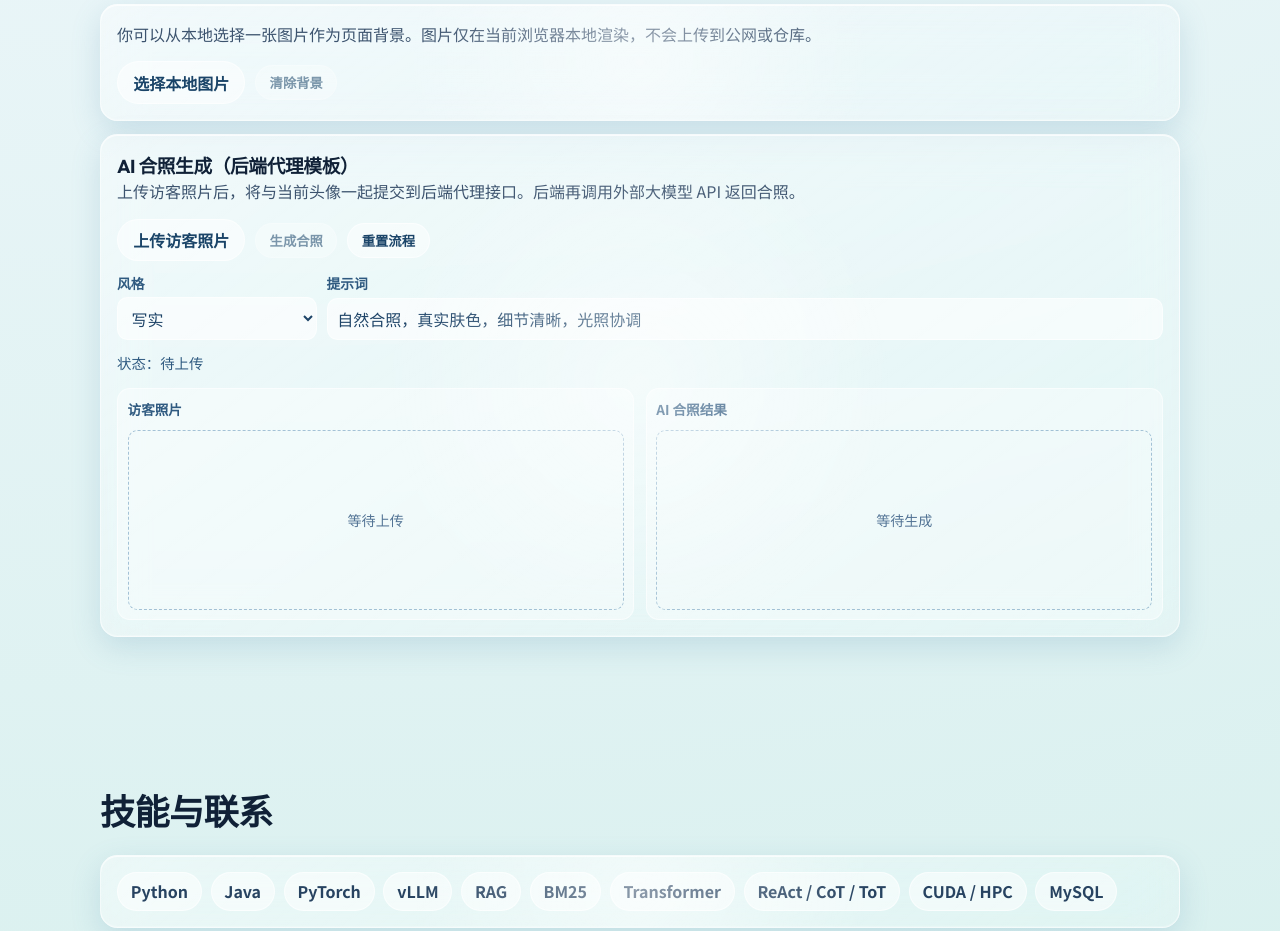
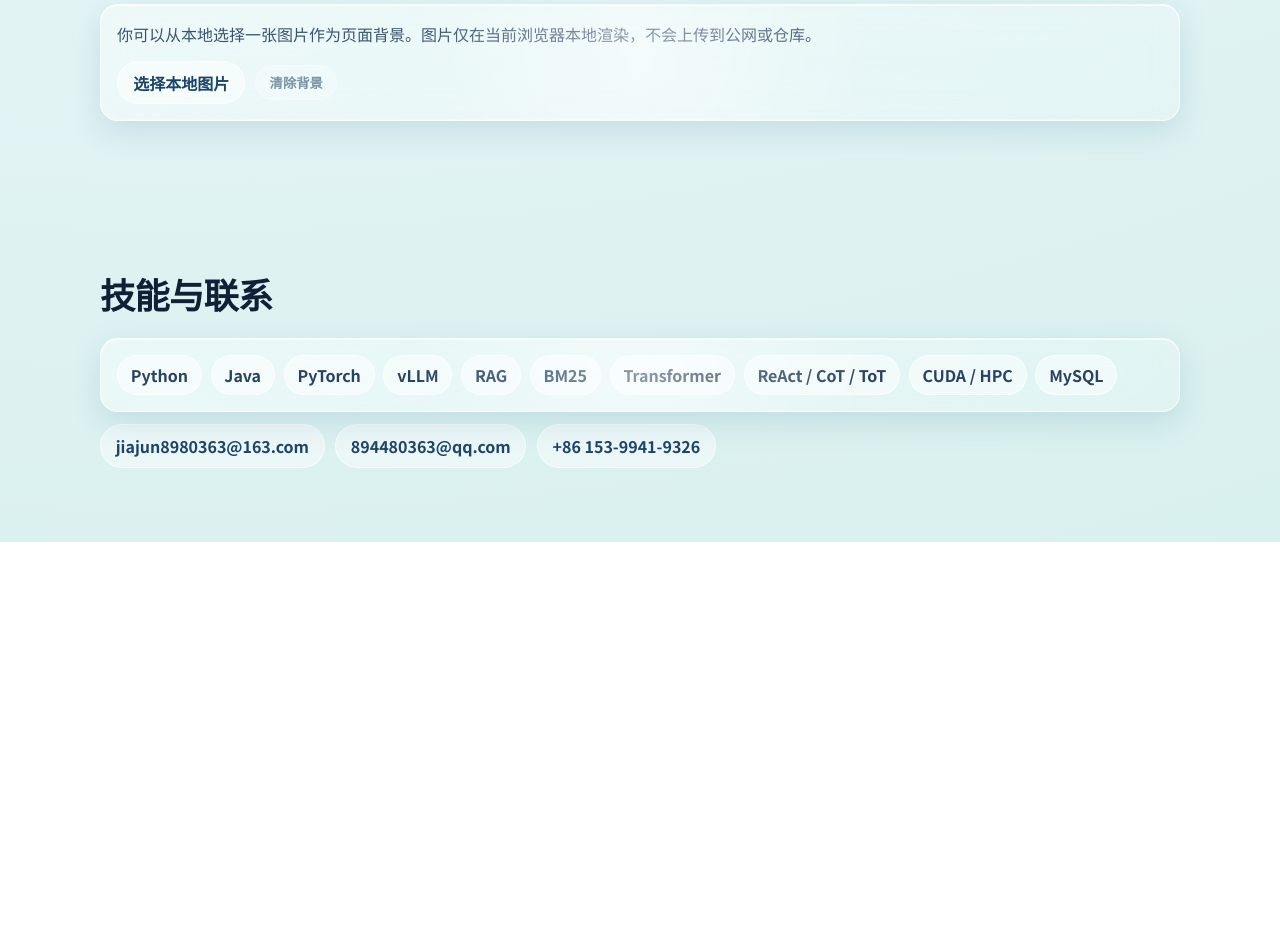
Before and after one commit to HHFBM/self_website, a Vue app: page / in a window 1280 px wide. Shown: the part 3420-4351 px from the top of the page. After the commit the page ends 3962 px from the top, so only its background shows below. Built offline with nearby package versions, Linux system fonts and the light colour scheme.

Commit message:
Remove AI co-photo module from upload section

```diff
--- a/src/App.vue
+++ b/src/App.vue
@@ -212,16 +212,6 @@ const profilePhotoUrl = ref(defaultProfilePhoto)
 const profilePhotoName = ref('默认照片')
 const isPhotoLocked = ref(false)
 const lastUploadedPhotoDataUrl = ref('')
-const aiPartnerInput = ref(null)
-const aiPartnerFile = ref(null)
-const aiPartnerPreviewUrl = ref('')
-const aiPrompt = ref('自然合照，真实肤色，细节清晰，光照协调')
-const aiStylePreset = ref('realistic')
-const aiState = ref('idle')
-const aiError = ref('')
-const aiResultUrl = ref('')
-const aiResultMimeType = ref('')
-const aiResultSource = ref('')
 
 const showTetris = ref(false)
 const board = ref(createEmptyBoard())
@@ -242,7 +232,6 @@ let lastFrameTime = 0
 let dropAccumulator = 0
 let customBackgroundObjectUrl = ''
 let profilePhotoObjectUrl = ''
-let aiPartnerPreviewObjectUrl = ''
 const PHOTO_LOCK_ENABLED_KEY = 'self_website_photo_lock_enabled'
 const PHOTO_LOCK_DATA_KEY = 'self_website_photo_lock_data'
 
@@ -251,20 +240,6 @@ const level = computed(() => Math.floor(linesCleared.value / 10) + 1)
 const filteredProjects = computed(() => {
   if (filter.value === 'all') return projects
   return projects.filter(p => p.tag.includes(filter.value))
-})
-
-const aiIsBusy = computed(() => ['validating', 'uploading', 'generating'].includes(aiState.value))
-
-const aiStateLabel = computed(() => {
-  const map = {
-    idle: '待上传',
-    validating: '校验中',
-    uploading: '上传中',
-    generating: '生成中',
-    success: '生成成功',
-    error: '生成失败',
-  }
-  return map[aiState.value] || '未知状态'
 })
 
 const sceneBackgroundStyle = computed(() => {
@@ -788,102 +763,6 @@ function togglePhotoLock() {
   }
 }
 
-function resetAiState(keepPartner = true) {
-  aiState.value = 'idle'
-  aiError.value = ''
-  aiResultUrl.value = ''
-  aiResultMimeType.value = ''
-  aiResultSource.value = ''
-  if (!keepPartner) {
-    aiPartnerFile.value = null
-    if (aiPartnerPreviewObjectUrl) {
-      URL.revokeObjectURL(aiPartnerPreviewObjectUrl)
-      aiPartnerPreviewObjectUrl = ''
-    }
-    aiPartnerPreviewUrl.value = ''
-    if (aiPartnerInput.value) {
-      aiPartnerInput.value.value = ''
-    }
-  }
-}
-
-function onAiPartnerUpload(event) {
-  const file = event.target.files?.[0]
-  if (!file || !file.type.startsWith('image/')) return
-
-  aiPartnerFile.value = file
-  if (aiPartnerPreviewObjectUrl) {
-    URL.revokeObjectURL(aiPartnerPreviewObjectUrl)
-  }
-  aiPartnerPreviewObjectUrl = URL.createObjectURL(file)
-  aiPartnerPreviewUrl.value = aiPartnerPreviewObjectUrl
-
-  if (aiState.value === 'error' || aiState.value === 'success') {
-    resetAiState(true)
-  }
-}
-
-async function buildSelfImageFile() {
-  const response = await fetch(profilePhotoUrl.value)
-  if (!response.ok) {
-    throw new Error('读取当前头像失败，请重新上传头像后再试。')
-  }
-  const blob = await response.blob()
-  return new File([blob], 'self_photo.jpg', { type: blob.type || 'image/jpeg' })
-}
-
-async function generateAiCoPhoto() {
-  if (!aiPartnerFile.value) {
-    aiState.value = 'error'
-    aiError.value = '请先上传访客照片。'
-    return
-  }
-
-  try {
-    aiState.value = 'validating'
-    aiError.value = ''
-    aiResultUrl.value = ''
-    aiResultMimeType.value = ''
-    aiResultSource.value = ''
-
-    const selfFile = await buildSelfImageFile()
-    const formData = new FormData()
-    formData.append('self_image', selfFile)
-    formData.append('partner_image', aiPartnerFile.value)
-    formData.append('prompt', aiPrompt.value)
-    formData.append('style_preset', aiStylePreset.value)
-
-    aiState.value = 'uploading'
-    const response = await fetch('/api/v1/ai-photo/generate', {
-      method: 'POST',
-      body: formData,
-    })
-
-    aiState.value = 'generating'
-    const data = await response.json()
-    if (!response.ok) {
-      throw new Error(data?.error?.message || '后端生成失败，请稍后重试。')
-    }
-
-    if (data.image_base64) {
-      const mimeType = data.mime_type || 'image/png'
-      aiResultUrl.value = `data:${mimeType};base64,${data.image_base64}`
-      aiResultMimeType.value = mimeType
-    } else if (data.image_url) {
-      aiResultUrl.value = data.image_url
-      aiResultMimeType.value = data.mime_type || ''
-    } else {
-      throw new Error('接口未返回有效图片结果。')
-    }
-
-    aiResultSource.value = data?.meta?.provider || 'unknown'
-    aiState.value = 'success'
-  } catch (error) {
-    aiState.value = 'error'
-    aiError.value = error instanceof Error ? error.message : '生成失败，请稍后重试。'
-  }
-}
-
 function onLocalBackgroundUpload(event) {
   const file = event.target.files?.[0]
   if (!file || !file.type.startsWith('image/')) return
@@ -965,10 +844,6 @@ onBeforeUnmount(() => {
   if (profilePhotoObjectUrl) {
     URL.revokeObjectURL(profilePhotoObjectUrl)
     profilePhotoObjectUrl = ''
-  }
-  if (aiPartnerPreviewObjectUrl) {
-    URL.revokeObjectURL(aiPartnerPreviewObjectUrl)
-    aiPartnerPreviewObjectUrl = ''
   }
 })
 </script>
@@ -1201,55 +1076,6 @@ onBeforeUnmount(() => {
         </div>
         <p v-if="customBackgroundName" class="upload-meta">当前背景：{{ customBackgroundName }}</p>
       </article>
-
-      <article class="upload-panel liquid-panel ai-panel">
-        <h3>AI 合照生成（后端代理模板）</h3>
-        <p>
-          上传访客照片后，将与当前头像一起提交到后端代理接口。后端再调用外部大模型 API 返回合照。
-        </p>
-        <div class="upload-row">
-          <label class="upload-btn">
-            上传访客照片
-            <input ref="aiPartnerInput" type="file" accept="image/*" @change="onAiPartnerUpload" />
-          </label>
-          <button class="tiny-btn" :disabled="aiIsBusy || !aiPartnerFile" @click="generateAiCoPhoto">
-            {{ aiIsBusy ? '生成中...' : '生成合照' }}
-          </button>
-          <button class="tiny-btn" :disabled="aiIsBusy" @click="resetAiState(false)">重置流程</button>
-        </div>
-
-        <div class="ai-config-grid">
-          <label class="ai-field">
-            <span>风格</span>
-            <select v-model="aiStylePreset">
-              <option value="realistic">写实</option>
-              <option value="cinematic">电影感</option>
-              <option value="casual">日常生活感</option>
-            </select>
-          </label>
-          <label class="ai-field ai-field-wide">
-            <span>提示词</span>
-            <input v-model="aiPrompt" type="text" placeholder="例如：自然合照，真实光照，细节清晰" />
-          </label>
-        </div>
-
-        <p class="upload-meta">状态：{{ aiStateLabel }}</p>
-        <p v-if="aiError" class="upload-meta ai-error">{{ aiError }}</p>
-        <p v-if="aiResultSource" class="upload-meta">生成来源：{{ aiResultSource }}</p>
-
-        <div class="ai-preview-grid">
-          <div class="ai-preview-card">
-            <p>访客照片</p>
-            <img v-if="aiPartnerPreviewUrl" :src="aiPartnerPreviewUrl" alt="访客上传照片预览" />
-            <div v-else class="ai-placeholder">等待上传</div>
-          </div>
-          <div class="ai-preview-card">
-            <p>AI 合照结果</p>
-            <img v-if="aiResultUrl" :src="aiResultUrl" alt="AI 合照结果" />
-            <div v-else class="ai-placeholder">等待生成</div>
-          </div>
-        </div>
-      </article>
     </section>
 
     <section id="contact" class="section reveal">
--- a/src/style.css
+++ b/src/style.css
@@ -451,14 +451,6 @@ h2 {
   padding: 1rem;
 }
 
-.ai-panel {
-  margin-top: 0.85rem;
-}
-
-.ai-panel h3 {
-  margin: 0;
-}
-
 .upload-panel p {
   margin: 0;
   color: var(--muted);
@@ -493,80 +485,6 @@ h2 {
   margin-top: 0.7rem !important;
   font-size: 0.9rem;
   color: #2f5a80 !important;
-}
-
-.ai-error {
-  color: #b22052 !important;
-}
-
-.ai-config-grid {
-  margin-top: 0.7rem;
-  display: grid;
-  grid-template-columns: 200px minmax(0, 1fr);
-  gap: 0.6rem;
-}
-
-.ai-field {
-  display: grid;
-  gap: 0.3rem;
-}
-
-.ai-field span {
-  color: #2f5a80;
-  font-size: 0.86rem;
-  font-weight: 700;
-}
-
-.ai-field select,
-.ai-field input {
-  border: 1px solid var(--line);
-  border-radius: 0.65rem;
-  background: rgba(255, 255, 255, 0.58);
-  color: #1e4468;
-  padding: 0.45rem 0.6rem;
-  font: inherit;
-}
-
-.ai-preview-grid {
-  margin-top: 0.75rem;
-  display: grid;
-  grid-template-columns: repeat(2, minmax(0, 1fr));
-  gap: 0.7rem;
-}
-
-.ai-preview-card {
-  border: 1px solid rgba(255, 255, 255, 0.55);
-  border-radius: 0.8rem;
-  background: rgba(255, 255, 255, 0.38);
-  padding: 0.6rem;
-}
-
-.ai-preview-card p {
-  margin: 0;
-  font-size: 0.85rem;
-  color: #2f5a80;
-  font-weight: 700;
-}
-
-.ai-preview-card img {
-  margin-top: 0.5rem;
-  width: 100%;
-  height: 180px;
-  object-fit: cover;
-  border-radius: 0.6rem;
-  border: 1px solid rgba(255, 255, 255, 0.5);
-}
-
-.ai-placeholder {
-  margin-top: 0.5rem;
-  width: 100%;
-  height: 180px;
-  border-radius: 0.6rem;
-  border: 1px dashed rgba(47, 109, 159, 0.4);
-  display: grid;
-  place-items: center;
-  color: #537495;
-  font-size: 0.88rem;
 }
 
 .photo-modal-backdrop {
@@ -831,11 +749,6 @@ h2 {
     grid-template-columns: 1fr;
   }
 
-  .ai-config-grid,
-  .ai-preview-grid {
-    grid-template-columns: 1fr;
-  }
-
   .tetris-wrap {
     grid-template-columns: 1fr;
   }
```
